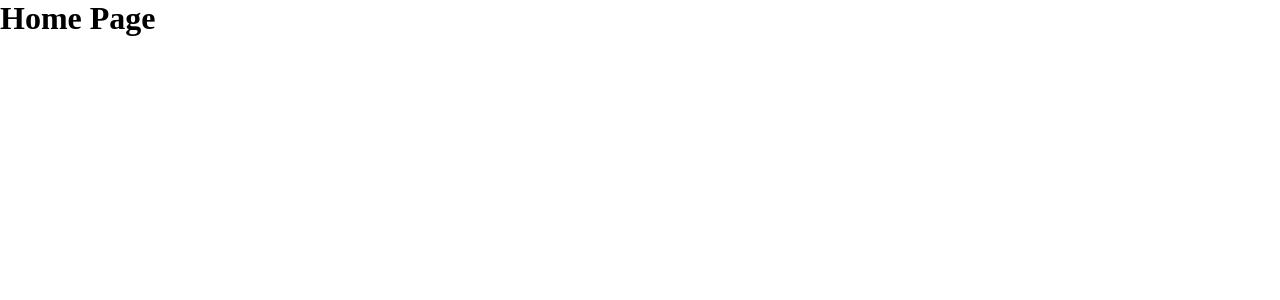
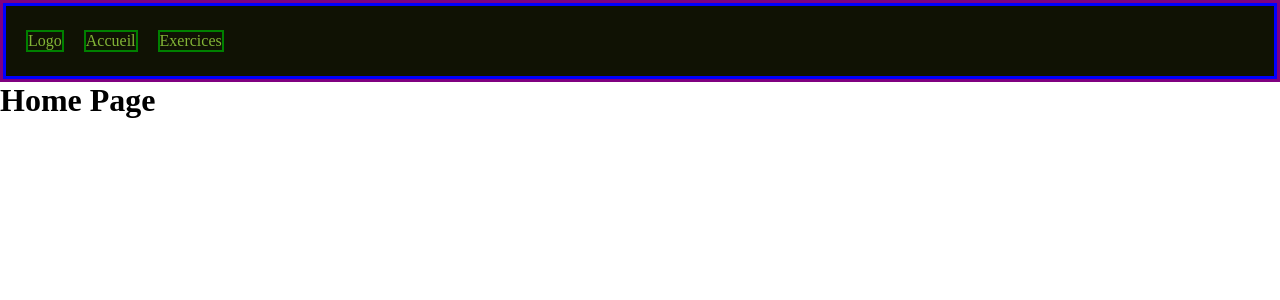
Before and after one commit to matthieuClio/LePrestigeFrancais-Front-end, a React (Vite) app: page / in a window 1280 px wide. Shown: the top 300 px of the page. Built offline with nearby package versions, Linux system fonts and the light colour scheme.

Commit message:
feat: add menu on home page

```diff
--- a/src/features/exercises/pages/Exercises.tsx
+++ b/src/features/exercises/pages/Exercises.tsx
@@ -1,11 +1,11 @@
-// Layout (shared componants)
+// Shared
 import Menu from "../../../shared/menu/Menu";
 
 export default function Exercises () {
 
     return (
         <>
-            {/* Header / menu */}
+            {/* Menu */}
             <Menu />
 
             <main style={{display: 'flex', flexWrap: 'wrap', height: '100vh', backgroundColor: 'blue',  position: 'relative', flexDirection: 'column'}}>
--- a/src/features/home/pages/Home.tsx
+++ b/src/features/home/pages/Home.tsx
@@ -1,10 +1,16 @@
+// Shared
+import Menu from "../../../shared/menu/Menu";
+
 // Home page
 export default function Home () {
 
     return (
-        // Header
+        <>
+            {/* Menu */}
+            <Menu />
 
-        // Title
-        <h1>Home Page</h1>
+            {/* Title */}
+            <h1>Home Page</h1>
+        </>
     )
 }
```
